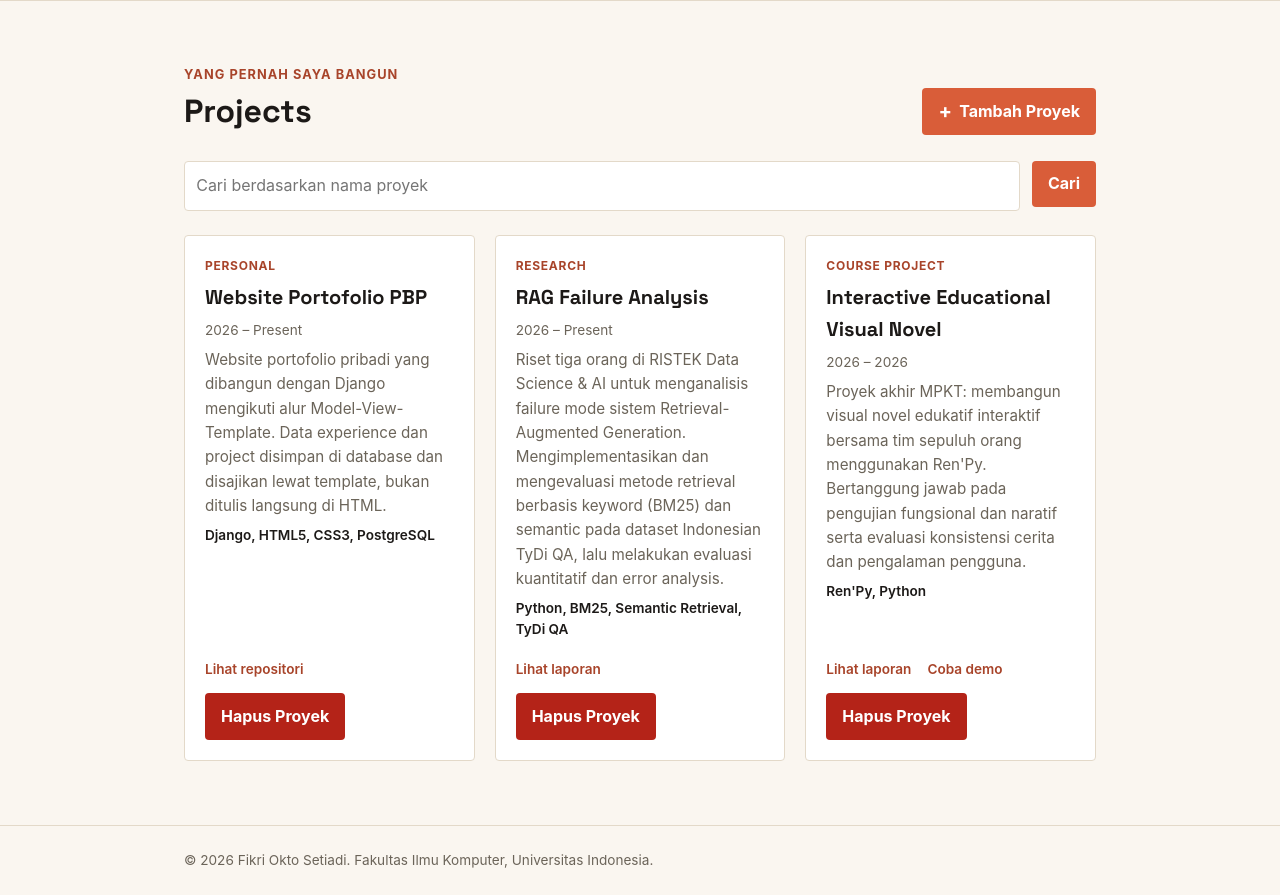
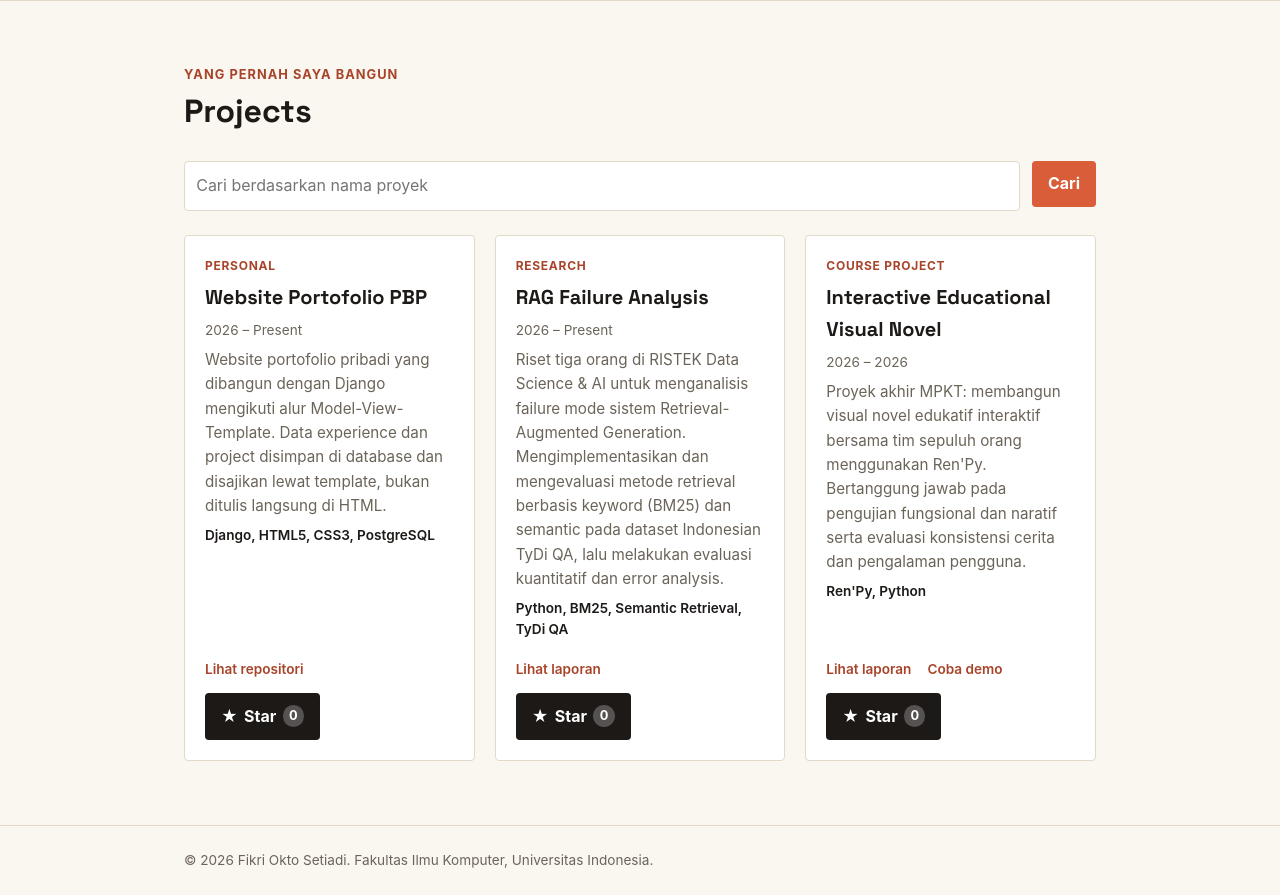
Before and after one commit to fikrioktos/myportofolio, a Django app: page /projects/ in a window 1280 px wide. Shown: the part 74-969 px from the top of the page. Run offline with Django 5.2, Linux system fonts and the light colour scheme; data comes from the database, SQL or seed files in the repository; data that the repository does not hold is empty.

Commit message:
feat(auth): kunci view tulis dengan login dan superuser serta tambah fitur star

```diff
--- a/main/models.py
+++ b/main/models.py
@@ -1,5 +1,6 @@
 import uuid
 from django.db import models
+from django.contrib.auth.models import User
 
 
 class Experience(models.Model):
@@ -26,6 +27,9 @@ class Experience(models.Model):
     )
     started_at = models.DateField()
     ended_at = models.DateField(blank=True, null=True)
+    starred_by = models.ManyToManyField(
+        User, related_name="starred_experiences", blank=True
+    )
 
     def __str__(self):
         return self.title
@@ -61,6 +65,9 @@ class Project(models.Model):
     )
     started_at = models.DateField()
     ended_at = models.DateField(blank=True, null=True)
+    starred_by = models.ManyToManyField(
+        User, related_name="starred_projects", blank=True
+    )
 
     def __str__(self):
         return self.title
--- a/main/urls.py
+++ b/main/urls.py
@@ -16,6 +16,8 @@ from main.views import (
     register,
     login_user,
     logout_user,
+    toggle_star,
+    toggle_experience_star,
 )
 
 app_name = "main"
@@ -48,4 +50,14 @@ urlpatterns = [
     path("register/", register, name="register"),
     path("login/", login_user, name="login"),
     path("logout/", logout_user, name="logout"),
+    path(
+        "projects/<uuid:project_id>/star/",
+        toggle_star,
+        name="toggle_star",
+    ),
+    path(
+        "experience/<uuid:experience_id>/star/",
+        toggle_experience_star,
+        name="toggle_experience_star",
+    ),
 ]
--- a/main/views.py
+++ b/main/views.py
@@ -5,6 +5,8 @@ from django.contrib.auth import login, logout
 from django.contrib.auth.forms import AuthenticationForm, UserCreationForm
 from django.shortcuts import get_object_or_404, redirect, render
 import datetime
+from django.contrib.auth.decorators import login_required
+from django.core.exceptions import PermissionDenied
 
 from main.forms import ExperienceForm, ProjectForm, access_code_error
 from main.models import Experience, Project
@@ -46,7 +48,7 @@ def _experiences_list(request):
 
 
 def get_experience_json(request):
-    experiences_json = serializers.serialize("json", _experiences_list(request))
+    experiences_json = serializers.serialize("json", _experiences_list(request), use_natural_foreign_keys=True)
 
     return HttpResponse(experiences_json, content_type="application/json")
 
@@ -74,7 +76,7 @@ def _projects_matching_query(request):
 
 def get_projects_json(request):
     projects, _ = _projects_matching_query(request)
-    projects_json = serializers.serialize("json", projects)
+    projects_json = serializers.serialize("json", projects, use_natural_foreign_keys=True)
 
     return HttpResponse(projects_json, content_type="application/json")
 
@@ -103,7 +105,13 @@ def show_projects(request):
     }
     return render(request, "projects.html", context)
 
+
+@login_required(login_url="/login/")
 def create_project(request):
+
+    if not request.user.is_superuser:
+        raise PermissionDenied
+
     if request.method == "POST":
         data = request.POST.copy()
 
@@ -135,8 +143,12 @@ def _supplied_access_code(request):
     )
 
 
+@login_required(login_url="/login/")
 def delete_project(request, project_id):
     project = get_object_or_404(Project, pk=project_id)
+
+    if not request.user.is_superuser:
+        raise PermissionDenied
 
     if request.method == "POST":
         error = access_code_error(_supplied_access_code(request))
@@ -152,7 +164,11 @@ def delete_project(request, project_id):
     return redirect("main:show_projects")
 
 
+@login_required(login_url="/login/")
 def create_experience(request):
+    if not request.user.is_superuser:
+        raise PermissionDenied
+
     if request.method == "POST":
         data = request.POST.copy()
 
@@ -177,8 +193,12 @@ def create_experience(request):
     return render(request, "experience_form.html", context)
 
 
+@login_required(login_url="/login/")
 def update_experience(request, experience_id):
     experience = get_object_or_404(Experience, pk=experience_id)
+
+    if not request.user.is_superuser:
+        raise PermissionDenied
 
     if request.method == "POST":
         data = request.POST.copy()
@@ -205,8 +225,12 @@ def update_experience(request, experience_id):
     return render(request, "experience_form.html", context)
 
 
+@login_required(login_url="/login/")
 def delete_experience(request, experience_id):
     experience = get_object_or_404(Experience, pk=experience_id)
+
+    if not request.user.is_superuser:
+        raise PermissionDenied
 
     if request.method == "POST":
         error = access_code_error(_supplied_access_code(request))
@@ -259,3 +283,32 @@ def logout_user(request):
     response = redirect("main:show_main")
     response.delete_cookie('last_login')
     return response
+
+
+# Tanpa cek is_superuser: semua akun yang sudah login boleh memberi star
+@login_required(login_url="/login/")
+def toggle_star(request, project_id):
+    project = get_object_or_404(Project, pk=project_id)
+
+    if request.method == "POST":
+        # Kalau akun ini sudah pernah memberi star, batalkan star-nya.
+        # Kalau belum, tambahkan star.
+        if request.user in project.starred_by.all():
+            project.starred_by.remove(request.user)
+        else:
+            project.starred_by.add(request.user)
+
+    return redirect("main:show_projects")
+
+
+@login_required(login_url="/login/")
+def toggle_experience_star(request, experience_id):
+    experience = get_object_or_404(Experience, pk=experience_id)
+
+    if request.method == "POST":
+        if request.user in experience.starred_by.all():
+            experience.starred_by.remove(request.user)
+        else:
+            experience.starred_by.add(request.user)
+
+    return redirect("main:show_experience")
--- a/static/css/style.css
+++ b/static/css/style.css
@@ -854,3 +854,25 @@ h1, .brand {
         text-align: center;
     }
 }
+
+.star-form {
+    display: inline;
+}
+
+.button-star {
+    display: inline-flex;
+    align-items: center;
+    gap: 0.4rem;
+    background: var(--ink);
+}
+
+.button-star.is-starred {
+    background: var(--accent);
+}
+
+.star-count {
+    padding: 0.05rem 0.4rem;
+    border-radius: 999px;
+    background: rgba(255, 255, 255, 0.25);
+    font-size: 0.8rem;
+}
--- /dev/null
+++ b/templates/components/star.html
@@ -0,0 +1,10 @@
+<form method="post" action="{% url action item.id %}" class="star-form">
+    {% csrf_token %}
+    <button type="submit"
+            class="button button-star{% if user in item.starred_by.all %} is-starred{% endif %}"
+            title="{% if item.starred_by.all %}Dibintangi oleh {{ item.starred_by.all|join:', ' }}{% else %}Jadilah yang pertama memberi star{% endif %}">
+        <span aria-hidden="true">★</span>
+        {% if user in item.starred_by.all %}Unstar{% else %}Star{% endif %}
+        <span class="star-count">{{ item.starred_by.count }}</span>
+    </button>
+</form>
--- a/templates/experience.html
+++ b/templates/experience.html
@@ -7,10 +7,12 @@
                 <p class="section-kicker">Perjalanan saya sejauh ini</p>
                 <div class="section-header">
                     <h1>Experience</h1>
+                    {% if user.is_superuser %}
                         <a href="{% url 'main:create_experience' %}" class="button experience-add-button">
                             <span aria-hidden="true">+</span>
                             Tambah Experience
                         </a>
+                    {% endif %}
                 </div>
 
                 <div class="timeline">
@@ -34,8 +36,11 @@
                                     <li>{{ experience.description }}</li>
                                 </ul>
                                 <div class="timeline-actions">
+                                    {% include "components/star.html" with item=experience action="main:toggle_experience_star" %}
+                                    {% if user.is_superuser %}
                                         <a href="{% url 'main:update_experience' experience.id %}" class="timeline-action-link">Ubah</a>
                                         {% include "components/experience_delete_modal.html" %}
+                                    {% endif %}
                                 </div>
                             </div>
                         </article>
--- a/templates/projects.html
+++ b/templates/projects.html
@@ -7,10 +7,12 @@
                 <p class="section-kicker">Yang pernah saya bangun</p>
                 <div class="project-header">
                     <h1>Projects</h1>
-                    <a href="{% url 'main:create_project' %}" class="button project-add-button">
-                        <span aria-hidden="true">+</span>
-                        Tambah Proyek
-                    </a>
+                    {% if user.is_superuser %}
+                        <a href="{% url 'main:create_project' %}" class="button project-add-button">
+                            <span aria-hidden="true">+</span>
+                            Tambah Proyek
+                        </a>
+                    {% endif %}
                 </div>
 
                 <form method="get" action="{% url 'main:show_projects' %}" class="project-search">
@@ -49,7 +51,10 @@
                                         {% endif %}
                                     </div>
                                 {% endif %}
-                                {% include "components/project_delete_modal.html" with project=project %}
+                                {% include "components/star.html" with item=project action="main:toggle_star" %}
+                                {% if user.is_superuser %}
+                                    {% include "components/project_delete_modal.html" with project=project %}
+                                {% endif %}
                             </div>
                         </article>
                     {% empty %}
```
Also changed, not shown: main/tests.py (+8 -0 lines), main/migrations/0009_experience_starred_by_project_starred_by.py (added). Lines whose indentation alone changed are shown as unchanged.
